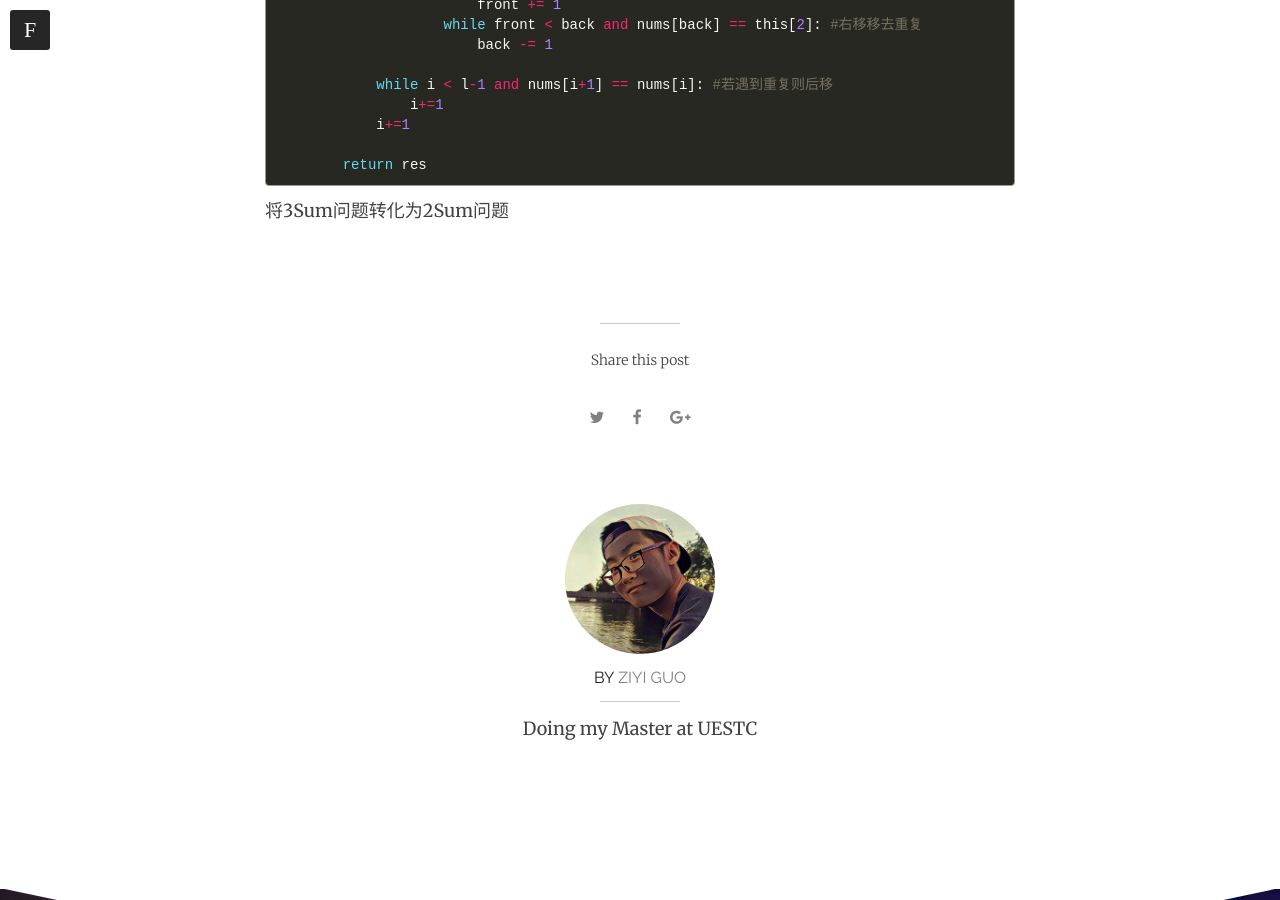
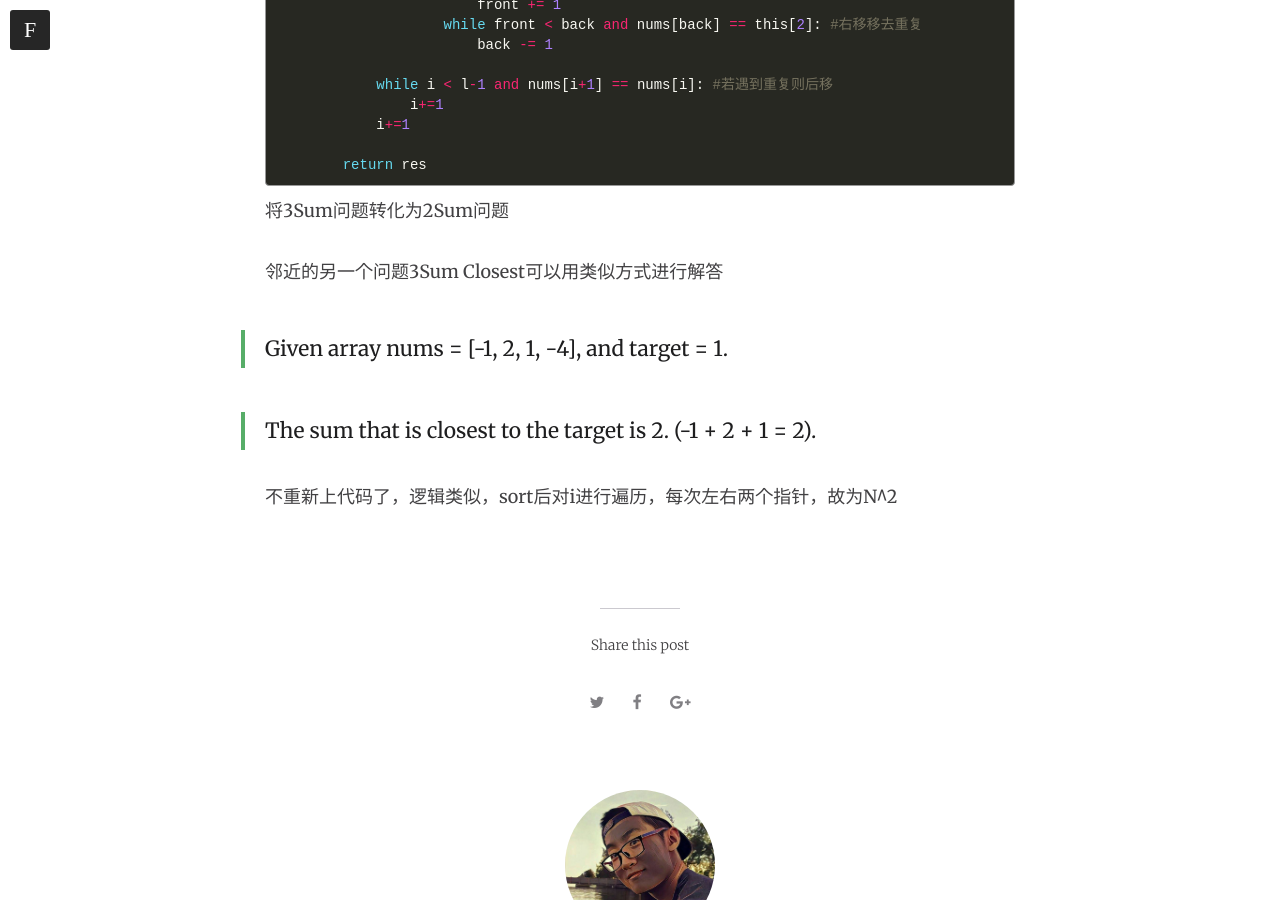
Before and after one commit to Ziyi-Guo/Ziyi-Guo.github.io, a Jekyll site: the page built from _posts/2018-12-10-Leetcode题3Sum.markdown, in a window 1280 px wide and 900 px high, scrolled down 1498 px. Built offline with Jekyll 4.4.1, drawn with Linux system fonts in a browser that asks for light colours; comment, search, counter and statistics services are not loaded.

Commit message:
3Sum closest

````diff
--- a/_posts/2018-12-10-Leetcode题3Sum.markdown
+++ b/_posts/2018-12-10-Leetcode题3Sum.markdown
@@ -55,3 +55,10 @@ class Solution:
         return res
 ```
 将3Sum问题转化为2Sum问题
+
+邻近的另一个问题3Sum Closest可以用类似方式进行解答
+>Given array nums = [-1, 2, 1, -4], and target = 1.
+
+>The sum that is closest to the target is 2. (-1 + 2 + 1 = 2).
+
+不重新上代码了，逻辑类似，sort后对i进行遍历，每次左右两个指针，故为N^2
````
